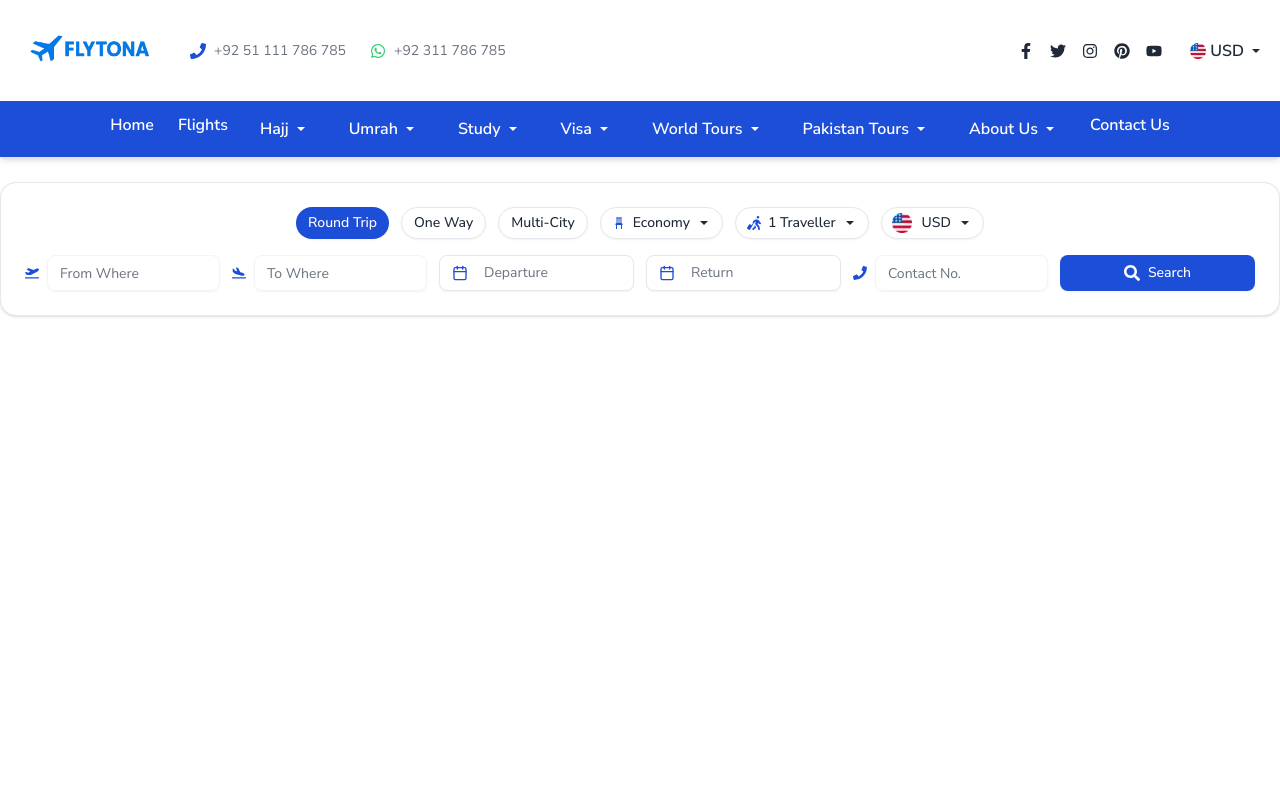
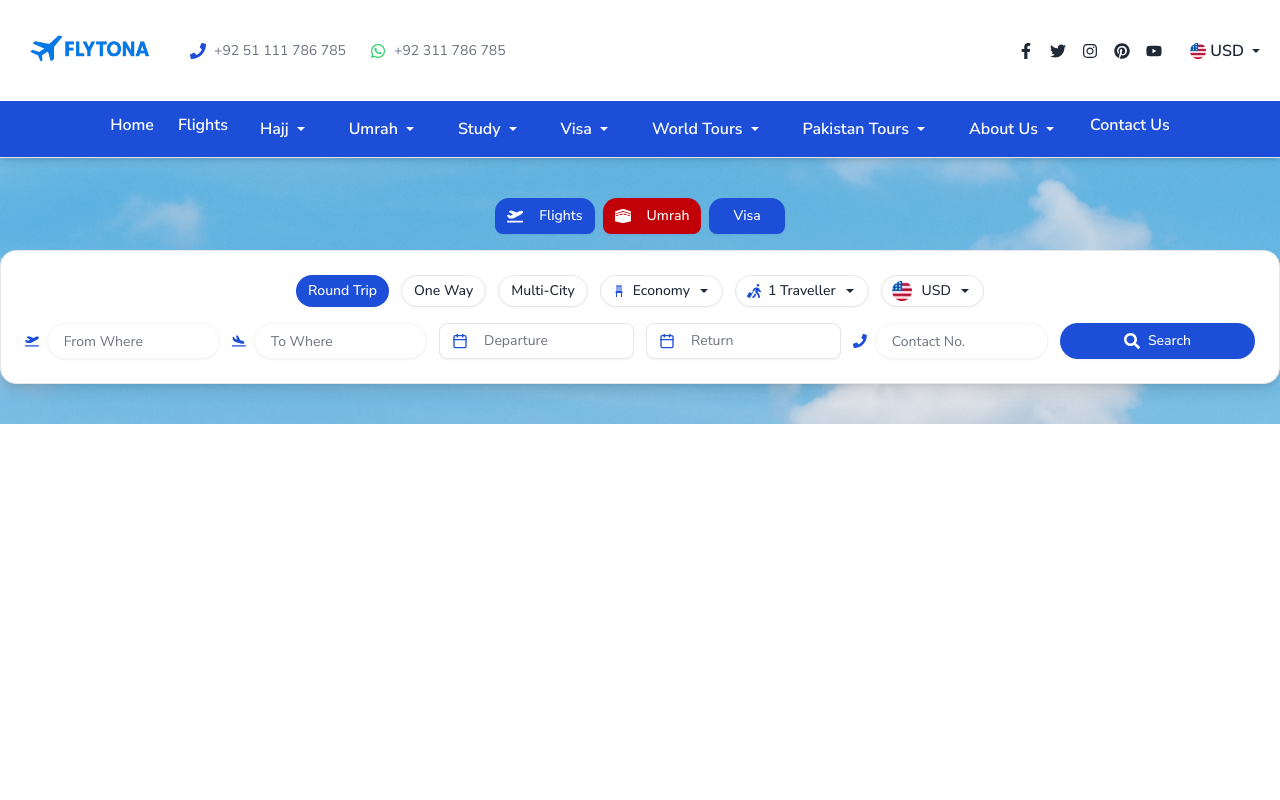
Before and after one commit to waqarkhan424/flytona, a Next.js app: page / in a window 1280 px wide. Shown: the top 800 px of the page. Built offline with nearby package versions, Linux system fonts and the light colour scheme.

Commit message:
Initial commit

```diff
--- a/components/search-box.jsx
+++ b/components/search-box.jsx
@@ -5,6 +5,7 @@ import {
   FaPlaneArrival,
   FaPhone,
   FaSearch,
+  FaKaaba,
 } from "react-icons/fa";
 import { FaPersonWalkingLuggage } from "react-icons/fa6";
 import { DatePicker } from "./ui/date-picker";
@@ -25,10 +26,31 @@ import {
   currencyOptions,
 } from "@/lib/searchData";
 import { LiaChairSolid } from "react-icons/lia";
+import { GiKaaba } from "react-icons/gi";
 
 export default function SearchBox() {
   return (
-    <div className="bg-white border border-border shadow-sm rounded-2xl p-6 mt-6 max-w-7xl mx-auto">
+    <div
+      className="relative bg-cover bg-center bg-no-repeat py-10"
+      style={{ backgroundImage: "url('/cloud.png')" }}
+    >
+      {/* Tabs like Flights, Umrah, Visa */}
+      <div className="flex justify-center gap-2 mb-4">
+        <Button className="bg-primary text-white rounded-t-xl px-6 py-2">
+          <FaPlaneDeparture className="mr-2" />
+          Flights
+        </Button>
+        <Button className="bg-red-700 text-white rounded-t-xl px-6 py-2">
+          <FaKaaba className="mr-2" /> Umrah
+        </Button>
+        <Button className="bg-primary text-white rounded-t-xl px-6 py-2">
+          Visa
+        </Button>
+      </div>
+
+      {/* Search Box Container */}
+      <div className="bg-white shadow-lg border border-gray-200 rounded-2xl max-w-7xl mx-auto px-6 py-6">
+        {/* Buttons Row */}
         <div className="flex flex-wrap gap-3 mb-4 justify-center">
           {tripTypes.map((type, index) => (
             <Button
@@ -48,7 +70,6 @@ export default function SearchBox() {
                 Economy <IoMdArrowDropdown />
               </Button>
             </DropdownMenuTrigger>
-
             <DropdownMenuContent>
               {travelClasses.map((item) => (
                 <DropdownMenuItem key={item}>{item}</DropdownMenuItem>
@@ -63,7 +84,6 @@ export default function SearchBox() {
                 1 Traveller <IoMdArrowDropdown />
               </Button>
             </DropdownMenuTrigger>
-
             <DropdownMenuContent>
               {travellerOptions.map((item) => (
                 <DropdownMenuItem key={item}>{item}</DropdownMenuItem>
@@ -85,7 +105,6 @@ export default function SearchBox() {
                 <IoMdArrowDropdown />
               </Button>
             </DropdownMenuTrigger>
-
             <DropdownMenuContent>
               {currencyOptions.map((item) => (
                 <DropdownMenuItem key={item}>{item}</DropdownMenuItem>
@@ -94,34 +113,44 @@ export default function SearchBox() {
           </DropdownMenu>
         </div>
 
+        {/* Input Grid */}
         <div className="grid grid-cols-1 sm:grid-cols-2 lg:grid-cols-6 gap-3">
           <div className="flex items-center gap-2">
             <FaPlaneDeparture className="text-primary" />
-          <Input type="text" placeholder="From Where" />
+            <Input
+              type="text"
+              placeholder="From Where"
+              className="rounded-full px-4"
+            />
           </div>
           <div className="flex items-center gap-2">
             <FaPlaneArrival className="text-primary" />
-          <Input type="text" placeholder="To Where" />
+            <Input
+              type="text"
+              placeholder="To Where"
+              className="rounded-full px-4"
+            />
           </div>
-
           <div className="flex items-center gap-2">
             <DatePicker placeholder="Departure" />
           </div>
-
           <div className="flex items-center gap-2">
             <DatePicker placeholder="Return" />
           </div>
-
           <div className="flex items-center gap-2">
             <FaPhone className="text-primary" />
-          <Input type="text" placeholder="Contact No." />
+            <Input
+              type="text"
+              placeholder="Contact No."
+              className="rounded-full px-4"
+            />
           </div>
-
-        <Button>
+          <Button className="bg-primary text-white hover:bg-primary/90 rounded-full w-full lg:w-auto">
             <FaSearch />
             Search
           </Button>
         </div>
       </div>
+    </div>
   );
 }
```
Also changed, not shown: public/cloud.png (added). Lines whose indentation alone changed are shown as unchanged.
